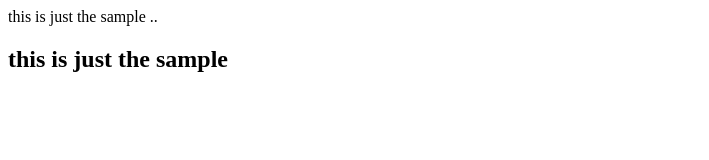
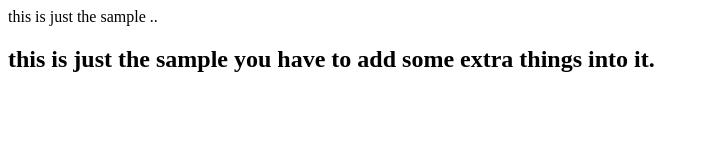
Before and after one commit to akshaynd398/template, a plain HTML site: page index.html in a window 1280 px wide. Shown: the whole page, without its empty margins (0-709 px from the left). Drawn offline with Linux system fonts and the light colour scheme.

Commit message:
second changes

```diff
--- a/index.html
+++ b/index.html
@@ -1,3 +1,5 @@
  this is just the sample ..
 
- <h2> this is just the sample </h2>
+ <h2> this is just the sample
+     you have to add some extra things into it.
+ </h2>
```
